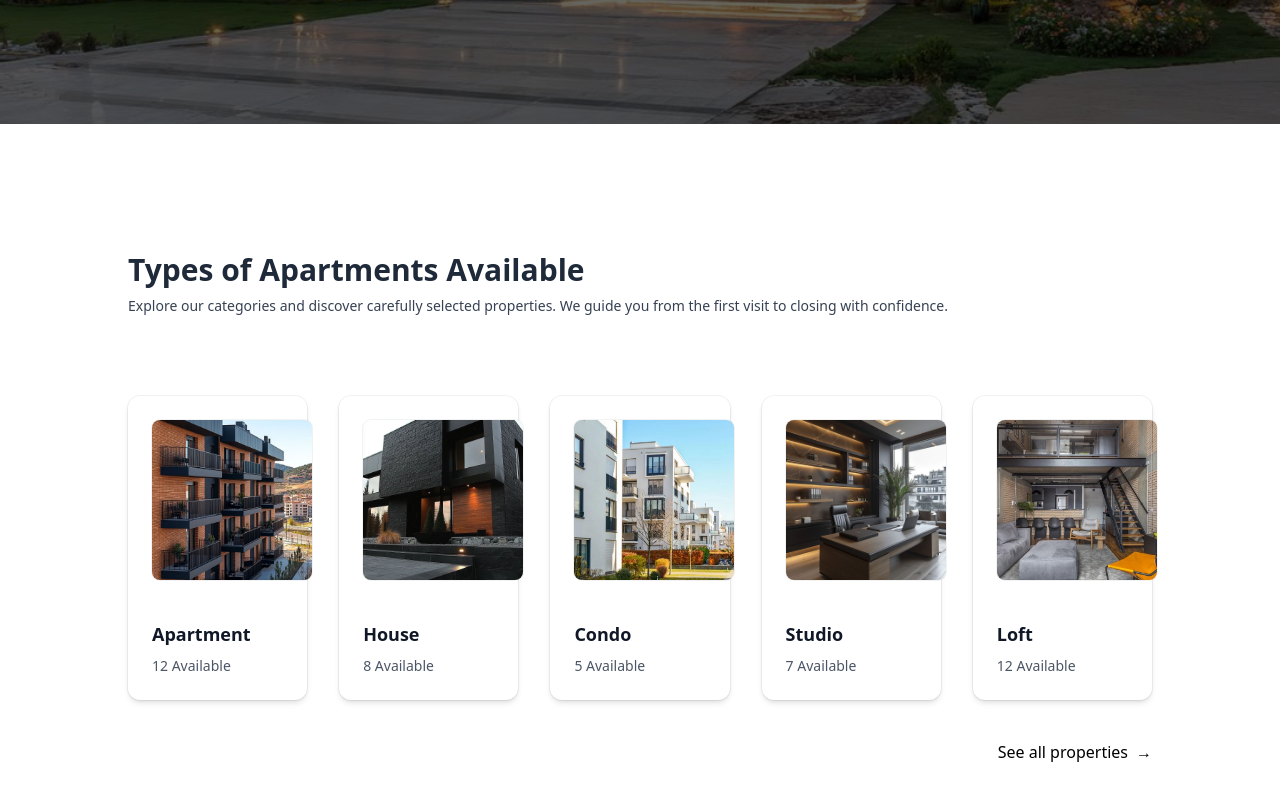
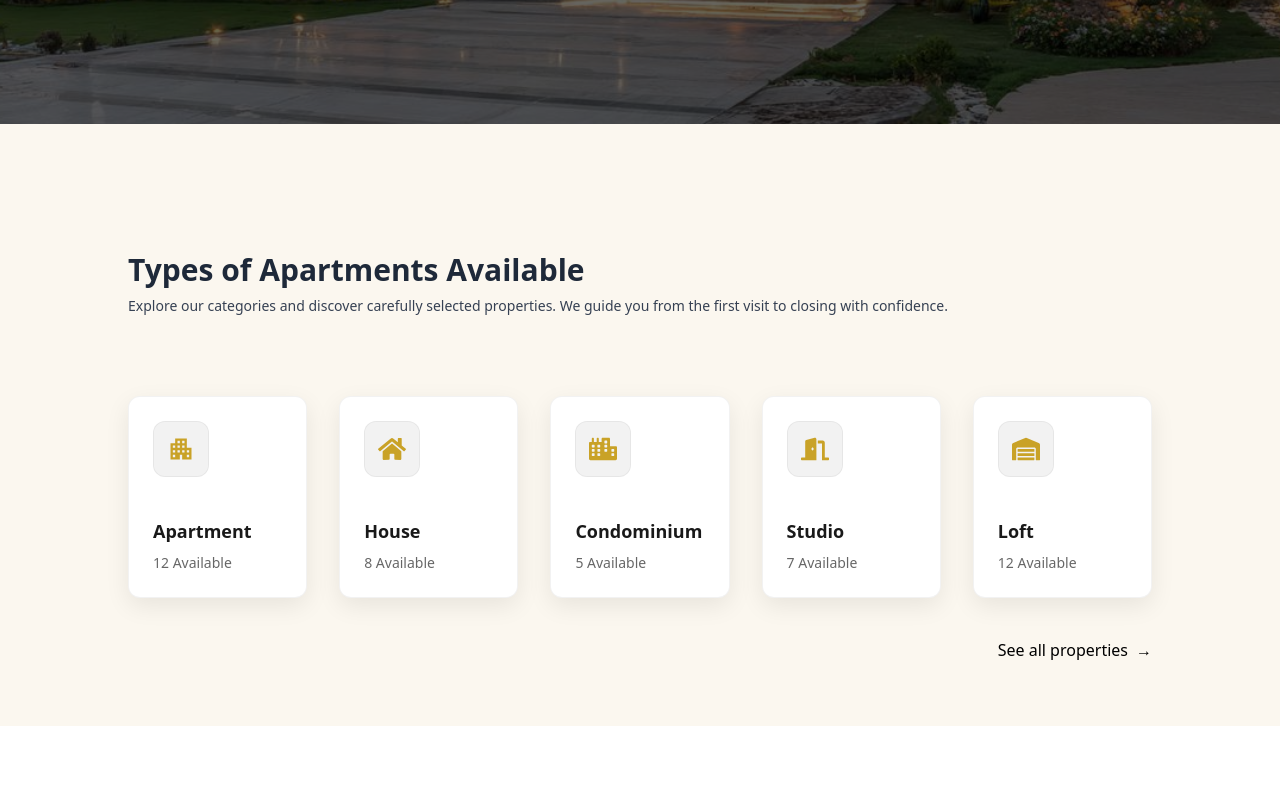
Before and after one commit to LuAn-LeOn/project_real_state, a Next.js app: page / in a window 1280 px wide. Shown: the part 676-1476 px from the top of the page. Built offline with nearby package versions, Linux system fonts and the light colour scheme.

Commit message:
[CHANGE] - Se realiza ajuste en aprtmentTypeCards para que en vez de que sea por imagenes que sea por iconos

```diff
--- a/components/Home/AppartmentType/AppartmentType.tsx
+++ b/components/Home/AppartmentType/AppartmentType.tsx
@@ -10,7 +10,7 @@ const msg = t(locale);
 
 const AppartmentType = () => {
   return (
-    <div className="pt-24 md:pt-32 pb-16">
+    <div className="bg-[#FBF7EF] pt-24 md:pt-32 pb-16">
         <div className="w-[80%] mx-auto">
             <SectionHeading heading={msg.apprtmentType.sectionHeading} />
             <div className="grid grid-cols-1 sm:grid-cols-2 md:grid-cols-3 lg:grid-cols-4 xl:grid-cols-5 mt-10 md:mt-20 gap-8 items-center">
--- a/components/Home/AppartmentType/AppartmentTypeCard.tsx
+++ b/components/Home/AppartmentType/AppartmentTypeCard.tsx
@@ -1,64 +1,72 @@
-import Image from 'next/image';
-import React from 'react'
+import React from "react";
 import { t, type Locale } from "@/src/i18n";
+
+import {
+  FaBuilding,
+  FaHome,
+  FaCity,
+  FaDoorOpen,
+  FaWarehouse,
+} from "react-icons/fa";
+import { MdApartment } from "react-icons/md";
+import type { IconType } from "react-icons";
 
 const locale: Locale = "en";
 const msg = t(locale);
 
 type Props = {
-    type: {
-        id: number;
-        icon: string;
-        type: string;
-        number: number;
-    };
+  type: {
+    id: number;
+    // ya NO necesitas icon:string si usarás íconos
+    type: string;
+    number: number;
+  };
+};
+
+const ICONS: Record<string, IconType> = {
+  Apartment: MdApartment,
+  House: FaHome,
+  Condo: FaBuilding,
+  Studio: FaDoorOpen,
+  Loft: FaWarehouse,
 };
 
 const AppartmentTypeCard = ({ type }: Props) => {
+  const Icon = ICONS[type.type] ?? FaCity;
+
   return (
-    <div className="
-      group
-      rounded-xl
-      bg-white
-      p-6
-      shadow-md
-      ring-1 ring-black/5
-      transition-all duration-300
-      hover:-translate-y-1
-      hover:shadow-xl
-      hover:ring-[#C9A227]/40
+    <div
+      className="
+        group rounded-xl border border-black/5 bg-white
+        shadow-[0_8px_24px_rgba(0,0,0,0.08)]
+        p-6 transition-all duration-300
+        hover:-translate-y-1 hover:shadow-[0_14px_40px_rgba(0,0,0,0.12)]
+        hover:border-[#C9A227]/40
       "
     >
-      {/* Icon / Image wrapper (same size always) */}
+      {/* Icon container */}
       <div
         className="
-          relative
-          w-40 h-40
-          rounded-lg
-          overflow-hidden
-          bg-black/5
-          ring-1 ring-black/5
+          w-14 h-14 rounded-xl flex items-center justify-center
+          bg-black/5 border border-black/5
           transition-all duration-300
-          group-hover:ring-[#C9A227]/40
-          group-hover:shadow-[0_0_18px_rgba(201,162,39,0.18)]
+          group-hover:border-[#C9A227]/40
+          group-hover:bg-[#C9A227]/10
         "
       >
-        <Image
-          src={type.icon}
-          alt={type.type}
-          fill
-          className="object-cover"
-          sizes="56px"
-          priority={false}
+        <Icon
+          className="
+            w-7 h-7 text-[#C9A227]
+            transition-all duration-300
+            group-hover:text-[#F2D675]
+            group-hover:drop-shadow-[0_0_18px_rgba(255,200,80,0.35)]
+          "
         />
       </div>
 
       <div className="mt-10">
-        <h3 className="text-lg font-semibold text-gray-900 group-hover:text-gray-950">
-          {type.type}
-        </h3>
-
-        <p className="mt-2 text-sm text-gray-600">
+        <h3 className="text-lg font-bold text-black/90">{type.type}</h3>
+        <p className="mt-2 text-sm text-black/60">
           {type.number} {msg.appartmentTypeCard.available}
         </p>
       </div>
--- a/data/data.ts
+++ b/data/data.ts
@@ -1,31 +1,26 @@
 export const appartmentTypeData = [
   {
     id: 1,
-    icon: "/images/apartment.png",
     type: "Apartment",
     number: 12
   },
   {
     id: 2,
-    icon: "/images/house_2.png",
     type: "House",
     number: 8
   },
   {
     id: 3,
-    icon: "/images/condominium.png",
-    type: "Condo",
+    type: "Condominium",
     number: 5
   },
   {
     id: 4,
-    icon: "/images/studio.png",
     type: "Studio",
     number: 7
   },
   {
     id: 5,
-    icon: "/images/loft2.png",
     type: "Loft",
     number: 12
   }
--- /dev/null
+++ b/public/icons/icons.ts
@@ -0,0 +1,18 @@
+import {
+  FaBuilding,
+  FaHome,
+  FaCity,
+  FaDoorOpen,
+  FaWarehouse,
+} from "react-icons/fa";
+
+import { MdApartment } from "react-icons/md";
+import type { IconType } from "react-icons";
+
+const ICONS: Record<string, IconType> = {
+  Apartment: MdApartment,
+  House: FaHome,
+  Condo: FaBuilding,
+  Studio: FaDoorOpen,
+  Loft: FaWarehouse,
+};
```
